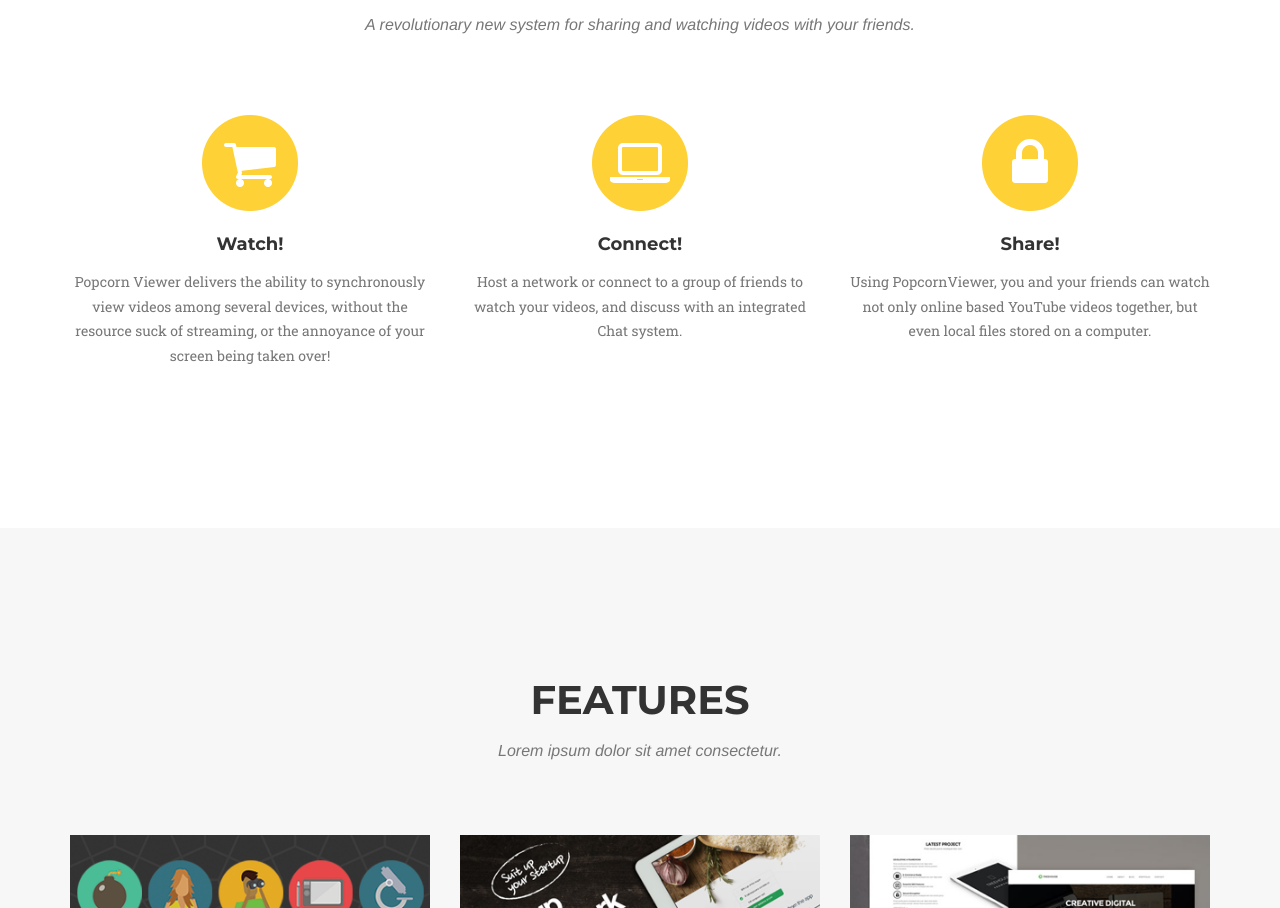
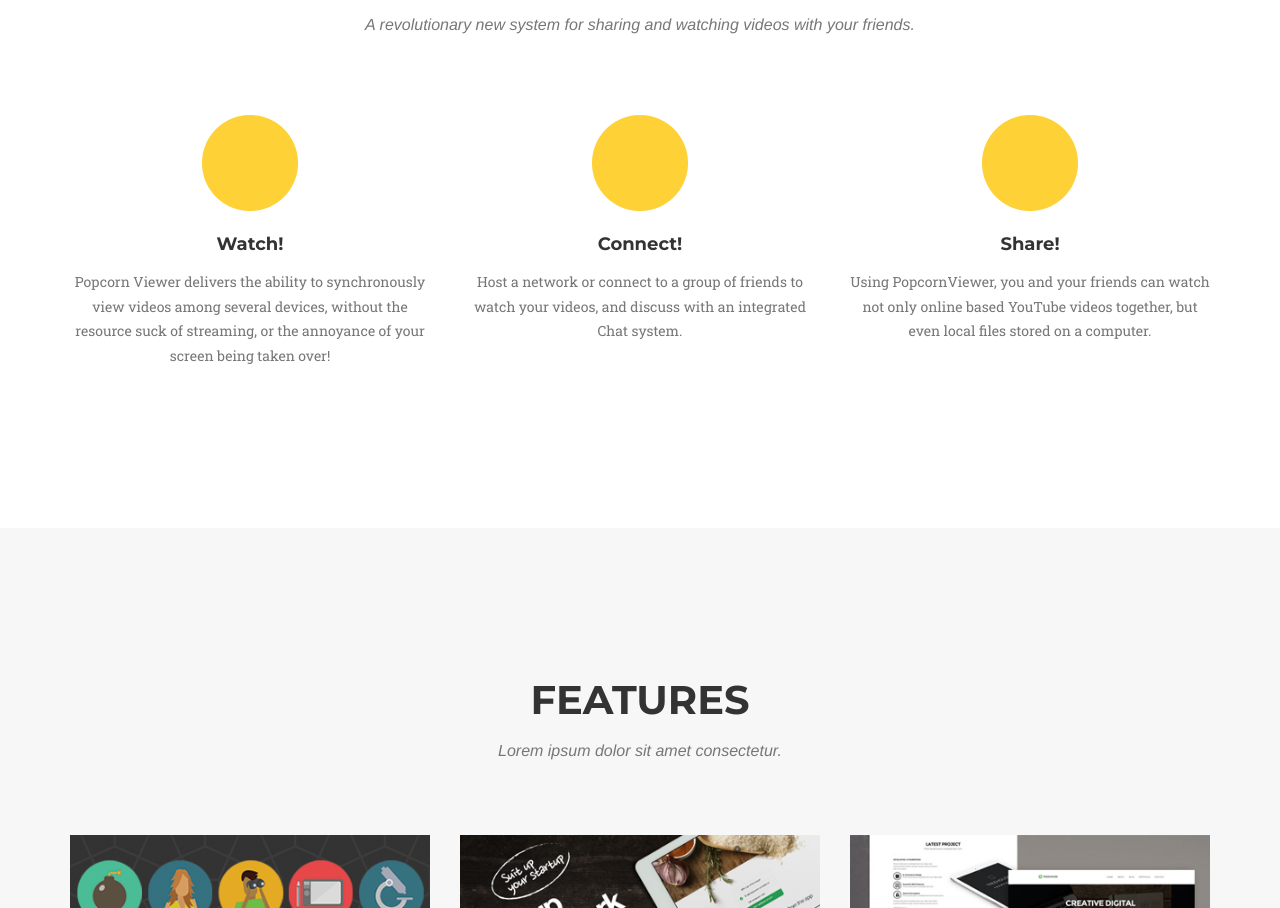
Before and after one commit to bradmarkshaw/PopcornViewerWebsite, a plain HTML site: page index.html in a window 1280 px wide. Shown: the part 956-1864 px from the top of the page. Drawn offline with nearby package versions, Linux system fonts and the light colour scheme; a web font is replaced by a local one.

Commit message:
Made it look a little more like ours

```diff
--- a/index.html
+++ b/index.html
@@ -100,7 +100,6 @@
                 <div class="col-md-4">
                     <span class="fa-stack fa-4x">
                         <i class="fa fa-circle fa-stack-2x text-primary"></i>
-                        <i class="fa fa-shopping-cart fa-stack-1x fa-inverse"></i>
                     </span>
                     <h4 class="service-heading">Watch!</h4>
                     <p class="text-muted">Popcorn Viewer delivers the ability to synchronously view videos among several devices, without the resource suck of streaming, or the annoyance of your screen being taken over!</p>
@@ -108,7 +107,6 @@
                 <div class="col-md-4">
                     <span class="fa-stack fa-4x">
                         <i class="fa fa-circle fa-stack-2x text-primary"></i>
-                        <i class="fa fa-laptop fa-stack-1x fa-inverse"></i>
                     </span>
                     <h4 class="service-heading">Connect!</h4>
                     <p class="text-muted">Host a network or connect to a group of friends to watch your videos, and discuss with an integrated Chat system.</p>
@@ -116,7 +114,6 @@
                 <div class="col-md-4">
                     <span class="fa-stack fa-4x">
                         <i class="fa fa-circle fa-stack-2x text-primary"></i>
-                        <i class="fa fa-lock fa-stack-1x fa-inverse"></i>
                     </span>
                     <h4 class="service-heading">Share!</h4>
                     <p class="text-muted">Using PopcornViewer, you and your friends can watch not only online based YouTube videos together, but even local files stored on a computer. </p>
```
